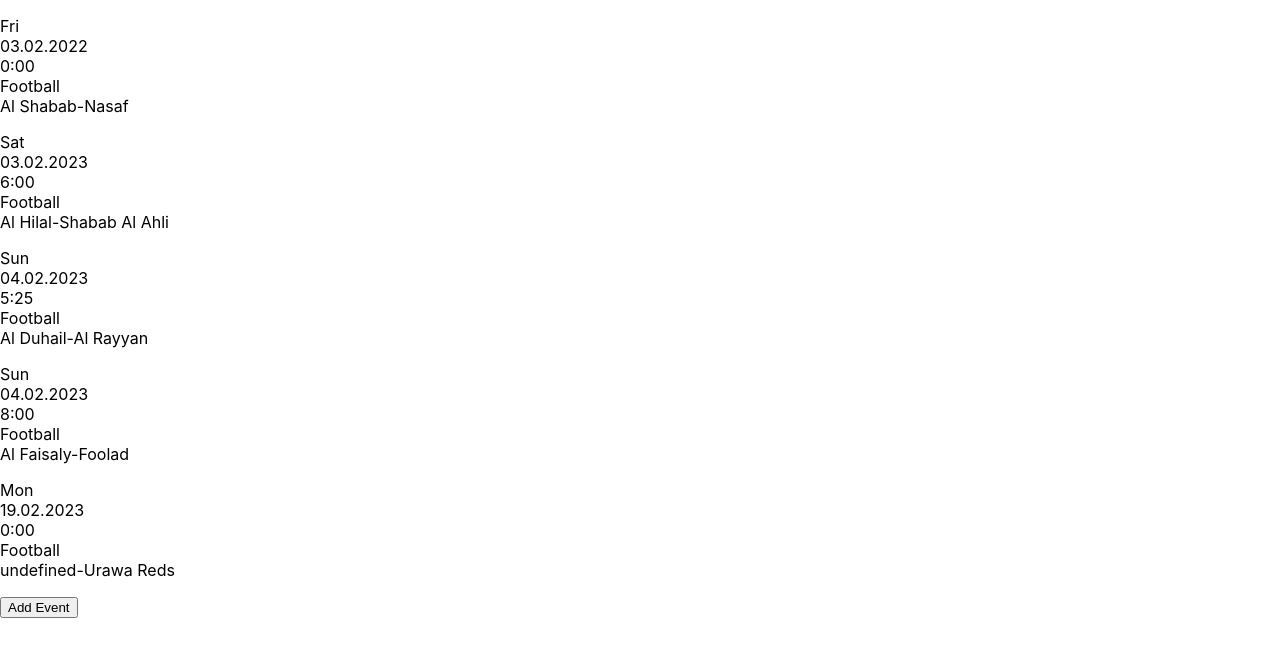
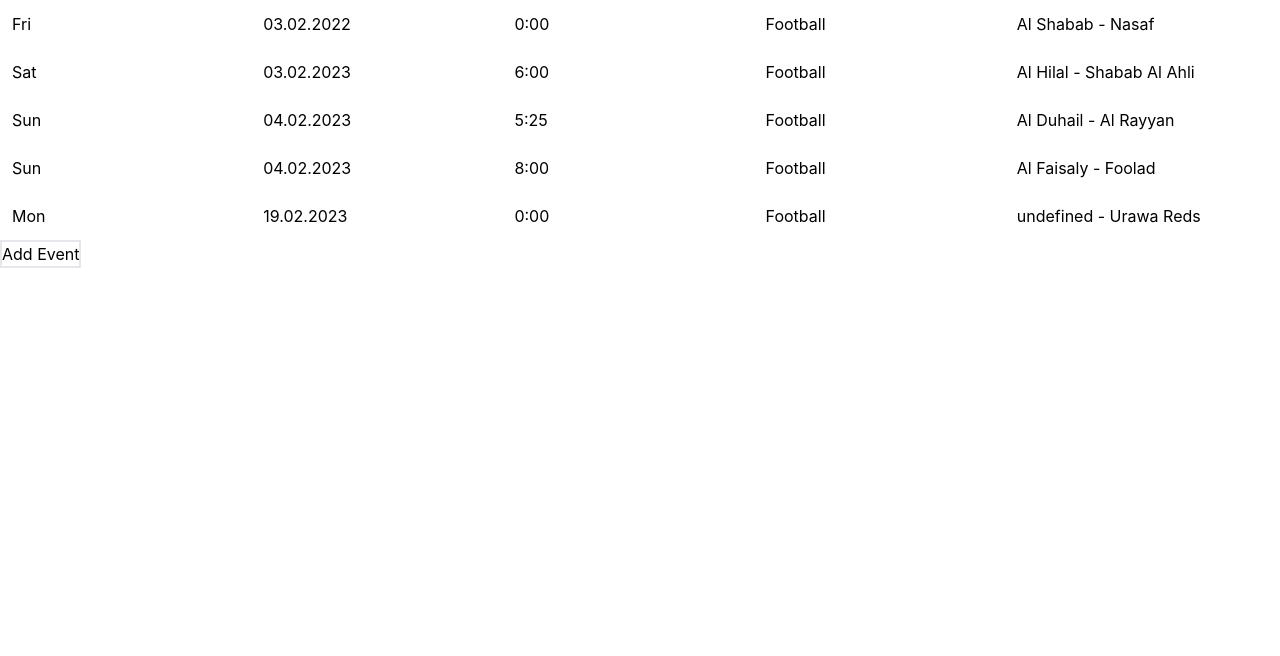
Before and after one commit to varshabhadana/react-event-calendar-sportradar, a React (Create React App) app: page / in a window 1280 px wide. Shown: the top 656 px of the page. Built offline with nearby package versions, Linux system fonts and the light colour scheme.

Commit message:
Add style to overview page

```diff
--- a/package.json
+++ b/package.json
@@ -42,6 +42,9 @@
     ]
   },
   "devDependencies": {
-    "@types/luxon": "^3.1.0"
+    "@types/luxon": "^3.1.0",
+    "autoprefixer": "^10.4.13",
+    "postcss": "^8.4.19",
+    "tailwindcss": "^3.2.4"
   }
 }
--- /dev/null
+++ b/postcss.config.js
@@ -0,0 +1,6 @@
+module.exports = {
+  plugins: {
+    tailwindcss: {},
+    autoprefixer: {},
+  },
+}
--- a/src/Components/Overview.tsx
+++ b/src/Components/Overview.tsx
@@ -20,24 +20,26 @@ const Overview = () => {
     <div>
       {allEvents.map((el) => (
         <div key={el}>
-          <p className="bg-red">
-            {
-              Info.weekdays('short', { locale: 'en-EN' })[
-                new Date(el.dateVenue).getDay()
-              ]
-            }
-            <br />
-            {formattedDate(el.dateVenue, 'yyyy-MM-dd')}
-            <br />
-            {el.timeVenueUTC.slice(1, 5)}
-            <br />
-            <span>Football</span>
-            <br />
-            {`${el.homeTeam?.name}-${el.awayTeam.name}`}
-          </p>
+          <div className="grid grid-cols-5 p-3">
+            <div>
+              {
+                Info.weekdays('short', { locale: 'en-EN' })[
+                  new Date(el.dateVenue).getDay()
+                ]
+              }
+            </div>
+
+            <div> {formattedDate(el.dateVenue, 'yyyy-MM-dd')}</div>
+
+            <div> {el.timeVenueUTC.slice(1, 5)}</div>
+
+            <div>Football</div>
+
+            <div> {`${el.homeTeam?.name} - ${el.awayTeam.name}`}</div>
+          </div>
         </div>
       ))}
-      <button>Add Event</button>
+      <button className="border-2">Add Event</button>
     </div>
   );
 };
--- a/src/index.css
+++ b/src/index.css
@@ -1,3 +1,7 @@
+@tailwind base;
+@tailwind components;
+@tailwind utilities;
+
 body {
   margin: 0;
   font-family: -apple-system, BlinkMacSystemFont, 'Segoe UI', 'Roboto', 'Oxygen',
--- /dev/null
+++ b/tailwind.config.js
@@ -0,0 +1,8 @@
+/** @type {import('tailwindcss').Config} */
+module.exports = {
+  content: ['./src/**/*.{js,jsx,ts,tsx}'],
+  theme: {
+    extend: {},
+  },
+  plugins: [],
+};
```
Also changed, not shown: 1 other file (tests, documents, lock files or other folders).
